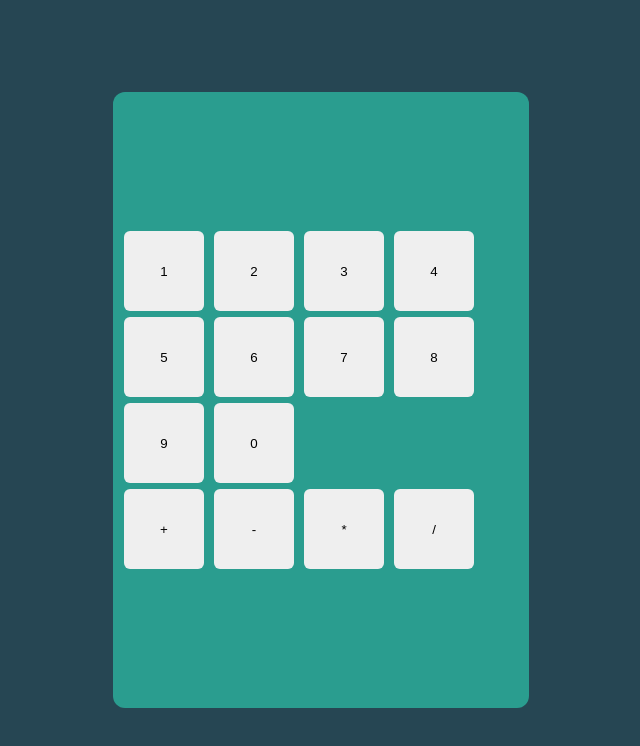
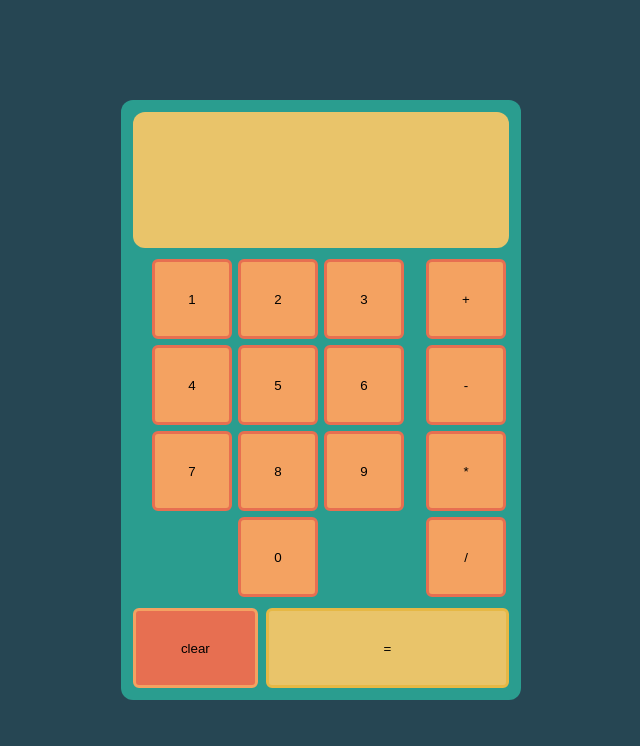
Before and after one commit to introduction996/calculator, a plain HTML site: page index.html in a window 1280 px wide. Shown: the whole page, without its empty margins (319-959 px from the left). Drawn offline with Linux system fonts and the light colour scheme.

Commit message:
make calculator layout

```diff
--- a/index.html
+++ b/index.html
@@ -10,6 +10,7 @@
     <div class="calculator">
         <div class="display"></div>
         <div class='buttons'>
+            <div class="numbersandoperations">
                 <div class="numbers">
                     <button class="number">1</button>
                     <button class="number">2</button>
@@ -23,10 +24,15 @@
                     <button class="number">0</button>
                 </div>
                 <div class="operations">
-                <button class="number">+</button>
-                <button class="number">-</button>
-                <button class="number">*</button>
-                <button class="number">/</button>
+                    <button class="number" id="plus">+</button>
+                    <button class="number" id="minus">-</button>
+                    <button class="number" id="multiply">*</button>
+                    <button class="number" id="divide">/</button>
+                </div>
+            </div>
+            <div class="equalandclear">
+                <button class="clear">clear</button>
+                <button class="equals">=</button>
             </div>
         </div>
     </div>
--- a/styles.css
+++ b/styles.css
@@ -2,6 +2,8 @@
     border: 0;
     margin: 0;
     padding: 0;
+    box-sizing: border-box;
+    user-select: none;
 }
 
 body, html {
@@ -22,11 +24,12 @@ body {
     align-items: center;
     user-select: none;
     flex-direction: column;
+    gap: 8px;
     background-color: #2A9D8F;
     border-radius: 12px;
     width: 400px;
     height: 600px;
-    padding: 8px;
+    padding: 12px;
 }
 
 .number {
@@ -34,4 +37,85 @@ body {
     height: 80px;
     border-radius: 6px;
     margin: 3px;
+    background-color: #F4A261;
+    border: 3px solid #E76F51;
 }
+
+.number:hover {
+    opacity: 90%;
+}
+
+.number:active {
+    opacity: 80%;
+}
+
+.display {
+    height: 20%;
+    width: 100%;
+    background-color: #E9C46A;
+    border-radius: 12px;
+    flex: 1;
+}
+
+.clear, .equals {
+    height: 80px;
+    border-radius: 6px;
+}
+
+.clear {
+    flex: 1;
+    background-color: #E76F51;
+    border:3px solid #F4A261;
+}
+
+.clear:hover {
+    opacity: 90%;
+}
+
+.clear:active {
+    opacity: 80%;
+    background-color: rgb(255, 79, 79);
+}
+
+.equals {
+    flex: 2;
+    background-color: #E9C46A;
+    border: 3px solid #e6b845;
+}
+
+.equals:hover {
+    opacity: 90%;
+}
+
+.equals:active {
+    opacity: 80%;
+    background-color: rgb(48, 143, 48);
+}
+
+.equalandclear {
+    display: flex;
+    gap: 8px;
+}
+
+.buttons {
+    display: flex;
+    flex-direction: column;
+    gap: 8px;
+    flex: 2;
+}
+
+.numbersandoperations {
+    display: flex;
+}
+
+.numbers {
+    display: flex;
+    flex-wrap: wrap;
+    justify-content: center;
+}
+
+.operations {
+    display: flex;
+    flex-direction: column;
+    align-items: center;
+}
```
Lines whose indentation alone changed are shown as unchanged.
